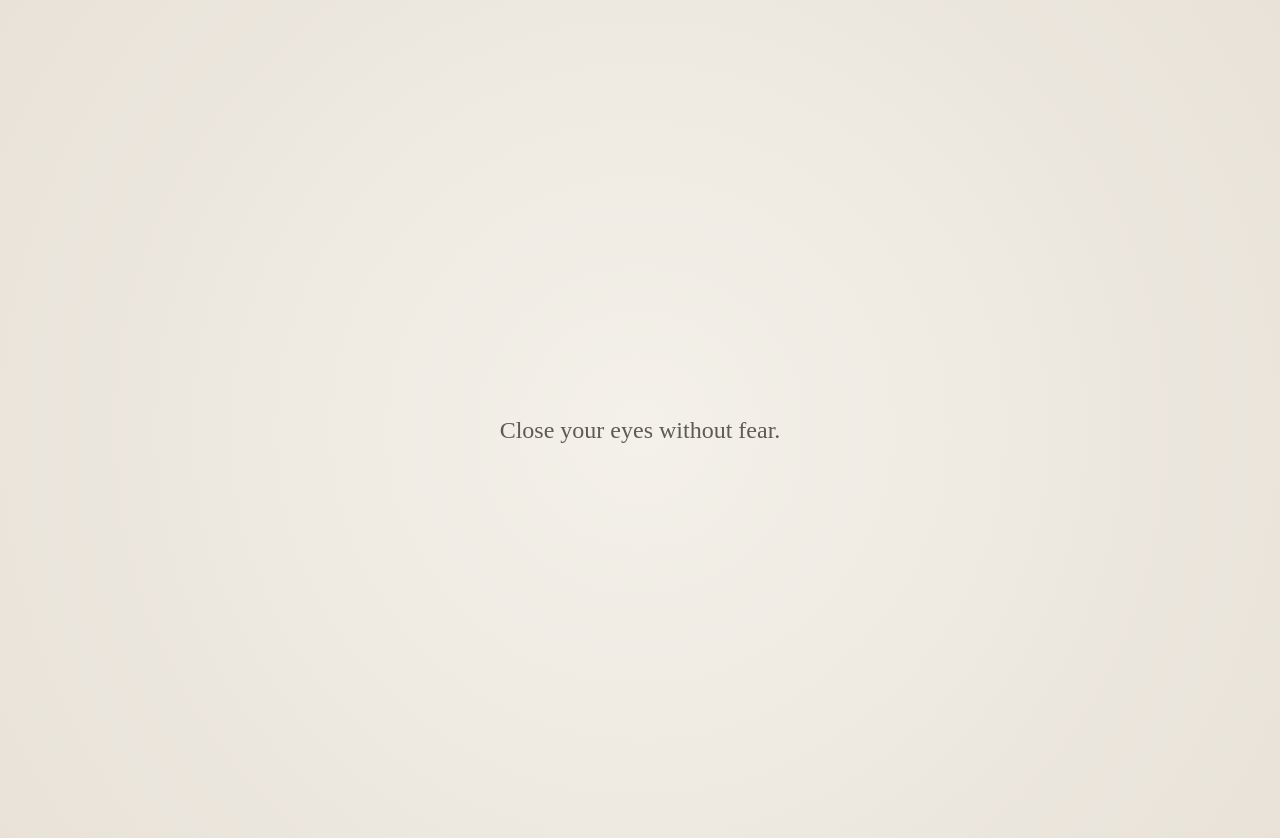
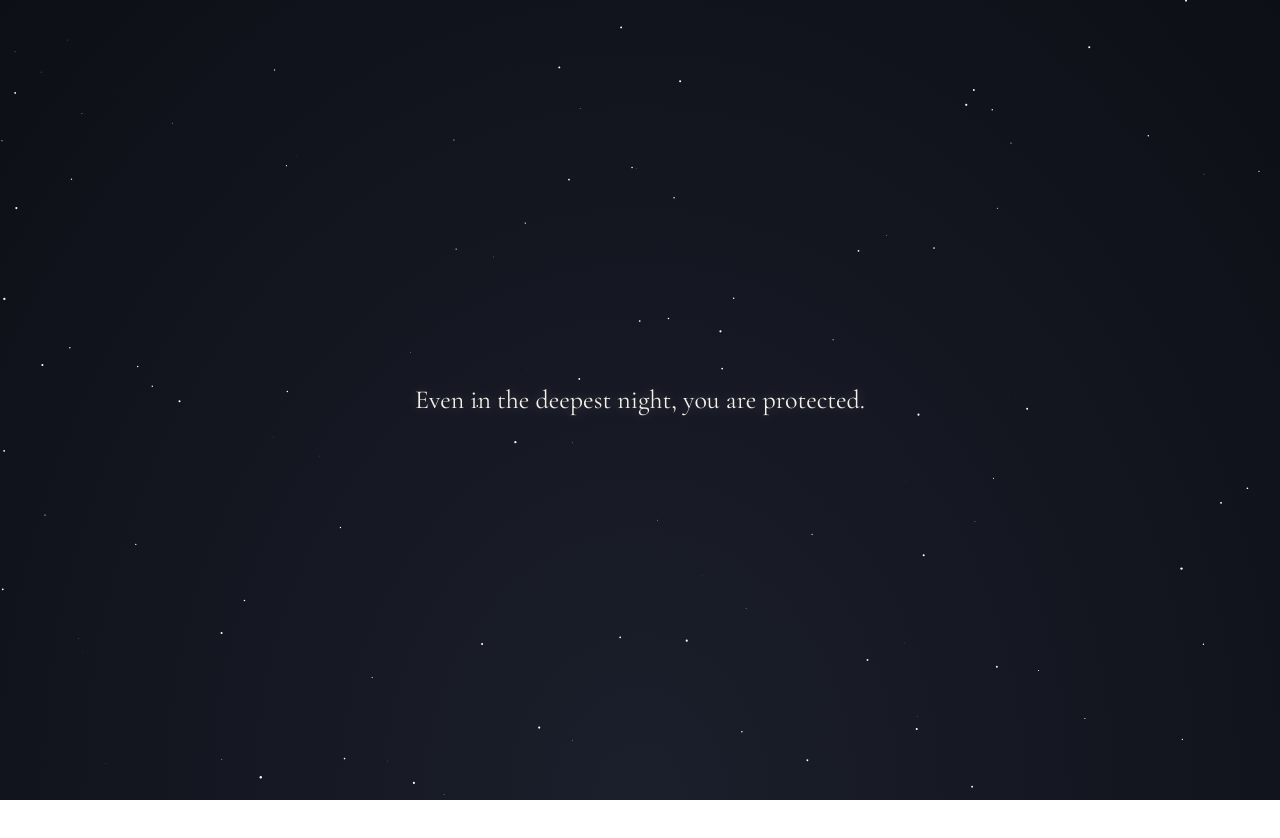
Before and after one commit to qing8137/guardian-bunny, a plain HTML site: page index.html in a window 1280 px wide. After the commit the page ends 800 px from the top, so only its background shows below. Drawn offline with nearby package versions, Linux system fonts and the light colour scheme.

Commit message:
Update index.html

```diff
--- a/index.html
+++ b/index.html
@@ -3,28 +3,54 @@
 <head>
 <meta name="viewport" content="width=device-width, initial-scale=1.0">
 <title>Guardian Bunny</title>
+
+<link href="https://fonts.googleapis.com/css2?family=Cormorant+Garamond:wght@300;400&display=swap" rel="stylesheet">
+
 <style>
 body {
   margin: 0;
-  height: 100vh;
+  overflow: hidden;
+  background: radial-gradient(ellipse at bottom, #1b1f2b 0%, #0d0f16 100%);
+  font-family: 'Cormorant Garamond', serif;
+  color: #f4f1ea;
   display: flex;
   justify-content: center;
   align-items: center;
-  background: radial-gradient(circle at center, #f4f1ea, #e8e2d8);
-  font-family: 'Cormorant Garamond', serif;
+  height: 100vh;
   text-align: center;
-  padding: 30px;
+}
+
+/* 星空粒子画布 */
+canvas {
+  position: absolute;
+  top: 0;
+  left: 0;
+}
+
+/* 中央文字 */
+.message {
+  position: relative;
+  font-size: 26px;
+  max-width: 80%;
+  line-height: 1.6;
+  opacity: 0;
+  animation: fadeIn 3s ease forwards;
+  animation-delay: 1s;
+  text-shadow: 0 0 10px rgba(255,255,255,0.15);
+}
+
+/* 呼吸光晕 */
+@keyframes glow {
+  0% { text-shadow: 0 0 8px rgba(255,255,255,0.15); }
+  50% { text-shadow: 0 0 18px rgba(255,255,255,0.35); }
+  100% { text-shadow: 0 0 8px rgba(255,255,255,0.15); }
 }
 
 .message {
-  font-size: 24px;
-  color: #5e5a54;
-  line-height: 1.6;
-  animation: fadeIn 2s ease-in;
+  animation: fadeIn 3s ease forwards, glow 4s ease-in-out infinite;
 }
 
 @keyframes fadeIn {
-  from { opacity: 0; }
   to { opacity: 1; }
 }
 </style>
@@ -32,24 +58,66 @@ body {
 
 <body>
 
+<canvas id="stars"></canvas>
 <div class="message" id="guardian-text"></div>
 
 <script>
+// 守护语
 const messages = [
-  "Sleep gently. I am here with you.",
-  "No nightmare may pass tonight.",
-  "You are protected, even in the dark.",
-  "Rest now. I will keep watch.",
-  "Anything unkind will fade before it reaches you.",
-  "Let the night be soft around you.",
-  "You are safe inside this quiet circle.",
-  "Dream freely. I am holding the edges.",
-  "Nothing heavy is allowed to stay.",
-  "Close your eyes without fear."
+  "When you fall asleep, I stay awake for you. Nothing unkind may enter your dreams.",
+  "The night may be deep, but it cannot cross the circle I have woven around you.",
+  "If shadows wander near, they will fade before reaching your heart.",
+  "Rest gently. I am standing between you and every nightmare.",
+  "Dream freely tonight. I will untangle anything that feels too heavy.",
+  "You are safe inside this quiet glow. The dark cannot hold you.",
+  "Let the world grow silent. I am keeping watch until morning.",
+  "No storm in your sleep can pass without meeting me first.",
+  "Close your eyes without fear. I am here.",
+  "Even in the deepest night, you are protected."
 ];
 
 const random = messages[Math.floor(Math.random() * messages.length)];
 document.getElementById("guardian-text").innerText = random;
+
+// 星空动画
+const canvas = document.getElementById("stars");
+const ctx = canvas.getContext("2d");
+
+canvas.width = window.innerWidth;
+canvas.height = window.innerHeight;
+
+let stars = [];
+
+for (let i = 0; i < 120; i++) {
+  stars.push({
+    x: Math.random() * canvas.width,
+    y: Math.random() * canvas.height,
+    radius: Math.random() * 1.2,
+    speed: Math.random() * 0.3
+  });
+}
+
+function drawStars() {
+  ctx.clearRect(0, 0, canvas.width, canvas.height);
+  ctx.fillStyle = "white";
+
+  stars.forEach(star => {
+    ctx.beginPath();
+    ctx.arc(star.x, star.y, star.radius, 0, Math.PI * 2);
+    ctx.fill();
+
+    star.y += star.speed;
+
+    if (star.y > canvas.height) {
+      star.y = 0;
+      star.x = Math.random() * canvas.width;
+    }
+  });
+
+  requestAnimationFrame(drawStars);
+}
+
+drawStars();
 </script>
 
 </body>
```
